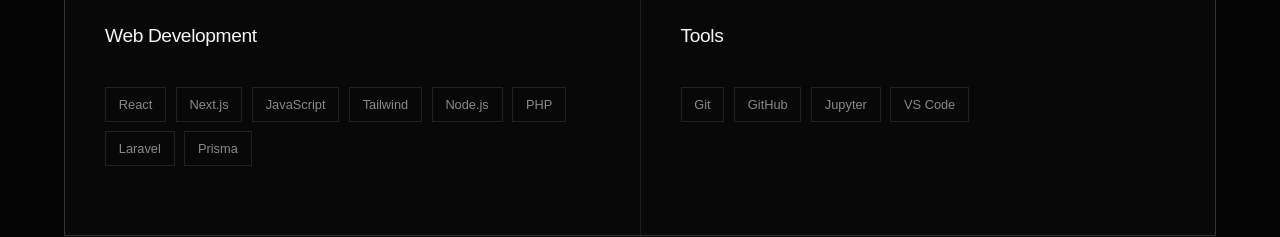
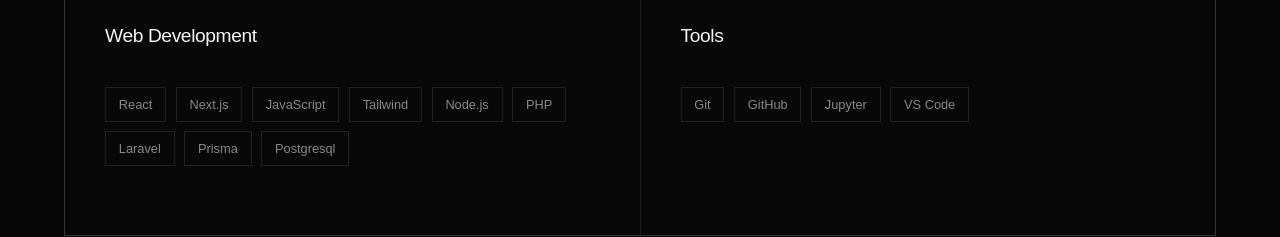
Before and after one commit to Tabotjoel/TJ-Portfolio, a Next.js app: page / in a window 1280 px wide. Shown: the part 2760-2997 px from the top of the page. Built offline with nearby package versions, Linux system fonts and the light colour scheme.

Commit message:
new skill

```diff
--- a/app/components/Skills.tsx
+++ b/app/components/Skills.tsx
@@ -20,6 +20,7 @@
       "PHP",
       "Laravel",
       "Prisma",
+      "Postgresql",
     ],
   },
   {
--- a/data/Project.ts
+++ b/data/Project.ts
@@ -149,7 +149,7 @@
   },
     {
     id: 5,
-    title: "Kekia Sally",
+    title: "Kimil Fabrics",
     category: "Web Development",
     description:
       "A bilingual e-commerce platform for a Canadian made-to-measure fashion atelier, with a custom admin dashboard and integrated Stripe payments.",
```
